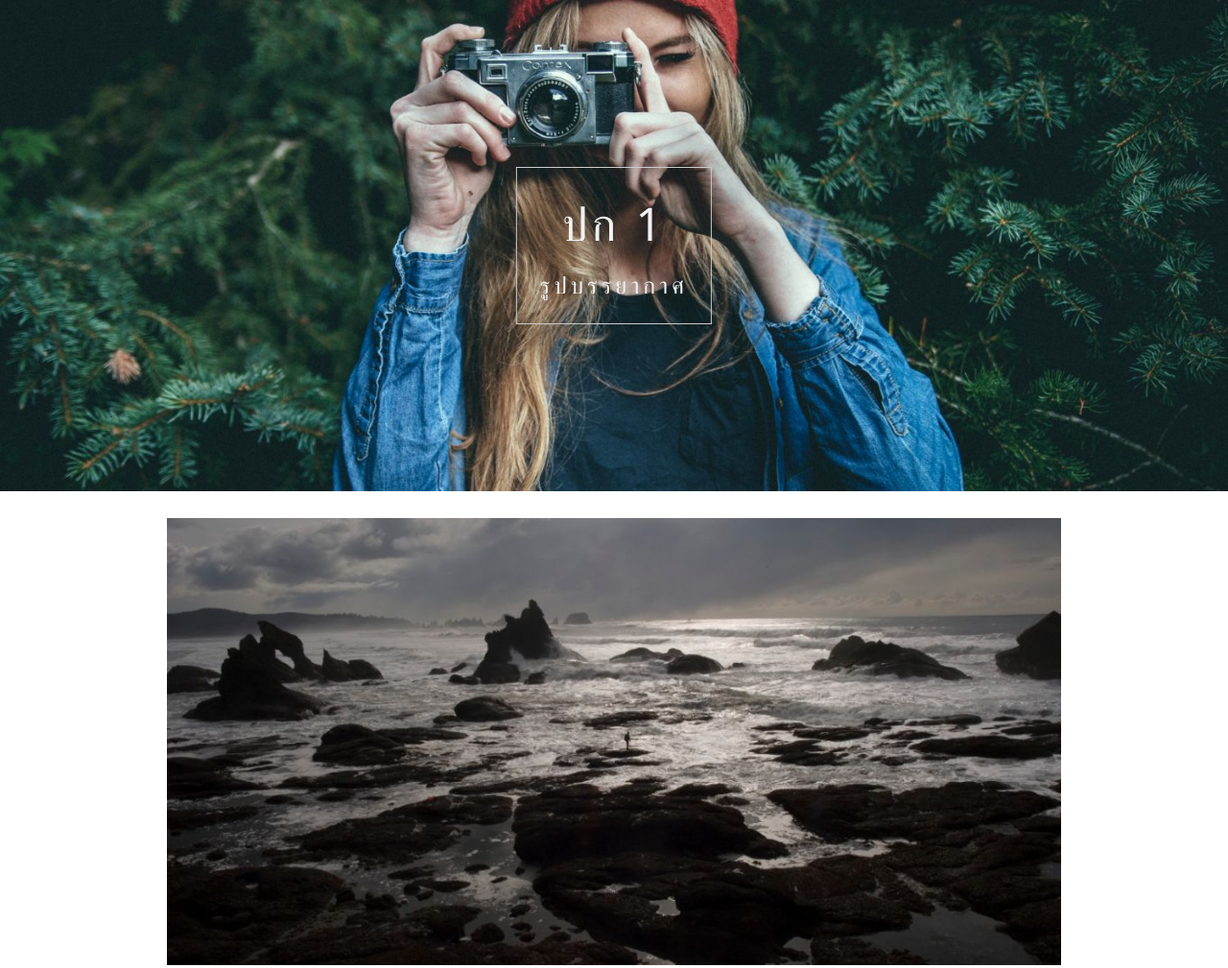
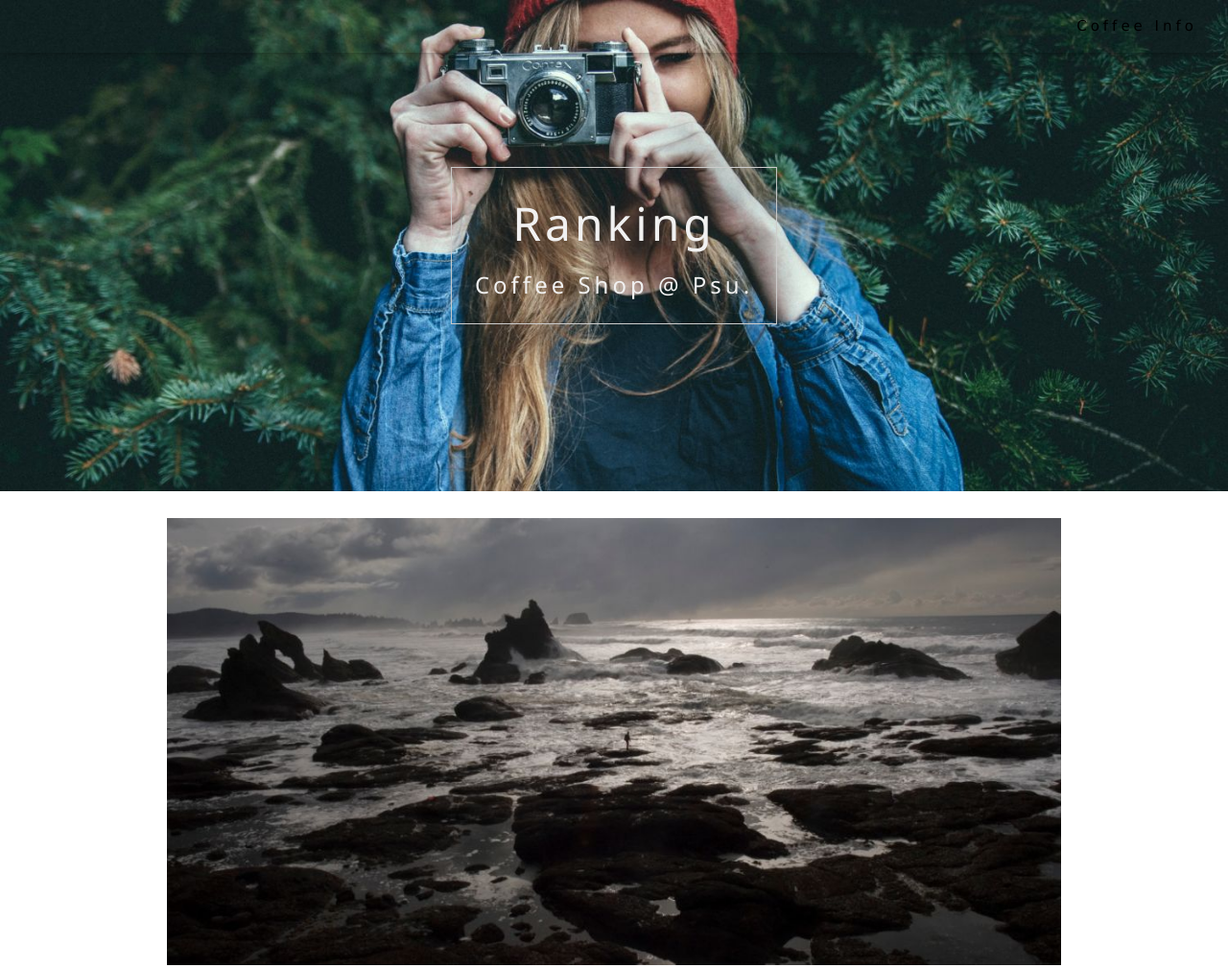
Before and after one commit to patong39/ranking, a plain HTML site: page index.html in a window 1280 px wide. Shown: the top 1009 px of the page at 96% size. Drawn offline with nearby package versions, Linux system fonts and the light colour scheme.

Commit message:
Update index.html

```diff
--- a/index.html
+++ b/index.html
@@ -10,13 +10,23 @@
 <header class="w3-display-container w3-content w3-center" style="max-width:1500px">
   <img class="w3-image" src="me.jpg" alt="Me" width="1500" height="600">
   <div class="w3-display-middle w3-padding-large w3-border w3-wide w3-text-light-grey w3-center">
-    <h1 class="w3-hide-medium w3-hide-small w3-xxxlarge">ปก 1</h1>
-    <h5 class="w3-hide-large" style="white-space:nowrap">รูปบรรยากาศ</h5>
-    <h3 class="w3-hide-medium w3-hide-small">รูปบรรยากาศ</h3>
+    <h1 class="w3-hide-medium w3-hide-small w3-xxxlarge">Ranking</h1>
+    <h5 class="w3-hide-large" style="white-space:nowrap">Coffee Shop @ Psu.</h5>
+    <h3 class="w3-hide-medium w3-hide-small">Coffee Shop @ Psu.</h3>
   </div>
 
 
 </header>
+<div class="w3-top">
+  <div class="w3-bar w3-theme-l3 w3-padding  w3-card-2" style="letter-spacing:4px;">
+
+    <!-- Right-sided navbar links. Hide them on small screens -->
+    <div class="w3-right w3-hide-small ">
+     <a href="https://coffeeshopinpsu.github.io/home/" target="_blank" onclick="w3_close()" class="w3-bar-item w3-button w3-hover-brown">Coffee Info</a>
+
+    </div>
+  </div>
+</div>
 
 <!-- Navbar on small screens -->
 <div class="w3-center w3-light-grey w3-padding-16 w3-hide-large w3-hide-medium">
```
